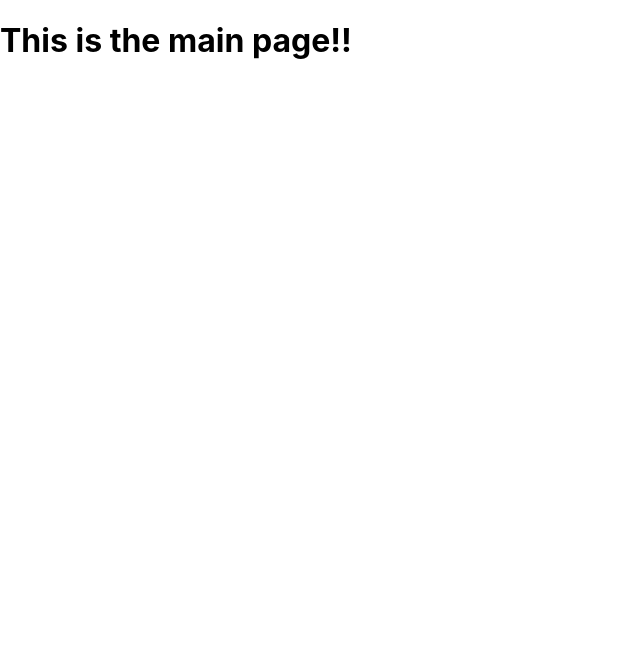
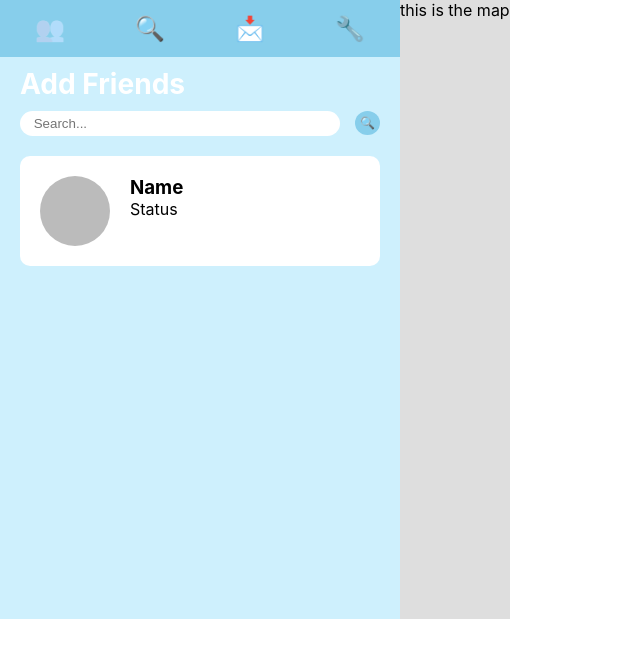
Before and after one commit to csesoc/trainee-7-23t2, a React (Create React App) app in the folder client/: page /map in a window 1280 px wide. Shown: the top 658 px of the page, without its empty margins (0-640 px from the left). Built offline with nearby package versions, Linux system fonts and the light colour scheme.

Commit message:
sidebar tests and basic css

```diff
--- a/client/src/components/MainPage/MainPage.css
+++ b/client/src/components/MainPage/MainPage.css
@@ -0,0 +1,118 @@
+html {
+    height: 100%;
+    box-sizing: border-box;
+}
+
+body {
+    height: 100%;
+    width: 100%;
+}
+
+*,
+*::before,
+*::after{
+    box-sizing: inherit;
+    margin: 0;
+    padding: 0;
+}
+
+.wrapper {
+    display:inline-flex;
+}
+
+.sidebar {
+    width: 400px;
+    height: 619px;
+    z-index: 1;
+    top: 0;
+    left: 0;
+    background-color: rgb(206, 240, 253);
+}
+
+.iconBar {
+    background-color: skyblue;
+    overflow: auto;
+    width: flex;
+}
+
+.iconBar a {
+    display: block;
+    color: rgb(199, 190, 15);
+    text-align: center;
+    padding: 14px 14px;
+    text-decoration: none;
+    font-size: x-large;
+    float: left;
+    width: 25%;
+
+    transition: 0.3s;
+}
+
+.iconBar a:hover {
+    color: rgba(255, 255, 255, 0.331);
+    text-shadow: 0 0px 0px rgb(255, 255, 255);
+    transition: 0.3s;
+}
+
+/* do this later */
+.active {
+    color: white;
+}
+
+.pageType {
+    color: white;
+    margin-left: 20px;
+    margin-top: 10px;
+    font-size: x-large;
+}
+
+.search input[type=text]{
+    width: 320px;
+    height: 25px;
+    border-radius: 25px;
+    padding: 10px;
+    border: none;
+}
+
+.search{
+    margin-left: 20px;
+    margin-top: 10px;
+    margin-right: 20px;
+}
+
+.search button{
+    background-color: skyblue;
+    color: #f2f2f2;
+    float: right;
+    padding: 5px;
+    margin-left: 10px;
+    font-size: 12px;
+    border: none;
+    cursor: pointer;
+    border-radius: 50%;
+}
+
+.listPeople {
+    margin: 20px;
+}
+
+.person {
+    list-style-type: none;
+    background-color: white;
+    border-radius: 10px;
+    padding: 20px;
+    height: 110px;
+}
+
+.dot {
+    height: 70px;
+    width: 70px;
+    background-color: #bbb;
+    border-radius: 50%;
+    float: left;
+    margin-right: 20px;
+}
+
+.map {
+    background-color: rgb(222, 222, 222);
+}
--- a/client/src/components/MainPage/MainPage.js
+++ b/client/src/components/MainPage/MainPage.js
@@ -1,7 +1,42 @@
+import "./MainPage.css";
+
 const MainPage = () => {
   return (
-    <div>
-      <h1>This is the main page!!</h1>
+    <div class="wrapper">
+      <div class="sidebar">
+        <div class="iconBar">
+          <ul class="icons">
+            <a href="#Friends">👥</a>
+            <a href="#findFriends">🔍</a>
+            <a href="#inbox">📩</a>
+            <a href="#settingsPage">🔧</a>
+          </ul>
+        </div>
+        <div class="pageType">
+          <h3>Add Friends</h3>
+        </div>
+        <div class="search">
+          <form action="#">
+            <input type="text"
+              placeholder=" Search..."
+              name="search"/>
+            <button>
+              🔍
+            </button>
+          </form>
+        </div>
+        <ul class="listPeople">
+          <li class="person">
+            {/* temporary */}
+            <span class="dot"></span>
+            <h3>Name</h3>
+            <p>Status</p>
+          </li>
+        </ul>
+      </div>
+      <div class="map">
+        <p>this is the map</p>
+      </div>
     </div>
   );
 };
```
Also changed, not shown: 1 other file (tests, documents, lock files or other folders).
